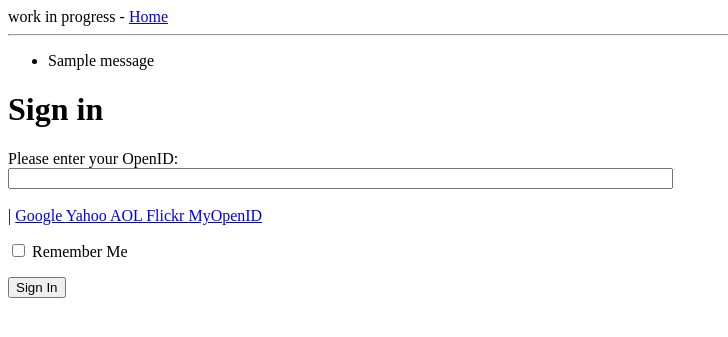
After one commit to surtle/flaskTest, a Flask app: page /login in a window 1280 px wide. The commit adds this page. Shown: the top 337 px of the page, without its empty margins (0-728 px from the left). Run offline with Flask 2, Linux system fonts and the light colour scheme; one stand-in notice (Sample message) is shown.

Commit message:
added login element

```diff
--- a/app/__init__.py
+++ b/app/__init__.py
@@ -1,4 +1,6 @@
 from flask import Flask
 
 app = Flask(__name__)
+app.config.from_object('config')
+
 from app import views
--- /dev/null
+++ b/app/forms.py
@@ -0,0 +1,7 @@
+from flask_wtf import Form
+from wtforms import StringField, BooleanField
+from wtforms.validators import DataRequired
+
+class LoginForm(Form):
+  openid = StringField('openid', validators=[DataRequired()])
+  remember_me = BooleanField('remember_me', default=False)
--- a/app/templates/base.html
+++ b/app/templates/base.html
@@ -1,14 +1,31 @@
 <html>
   <head>
+
     {% if title %}
     <title>{{ title }} - work in progress</title>
     {% else %}
     <title>Welcome!</title>
     {% endif %}
+
   </head>
   <body>
+
     <div>work in progress - <a href="/index">Home</a></div>
     <hr>
+
+    <!-- flash messages for debug purposes -->
+    {% with messages = get_flashed_messages() %}
+      {% if messages %}
+        <ul>
+        {% for message in messages %}
+          <li>{{ message }}</li>
+        {% endfor %}
+        </ul>
+      {% endif %}
+    {% endwith %}
+
+    <!-- main content -->
     {% block content %}{% endblock %}
+
   </body>
 </html>
--- /dev/null
+++ b/app/templates/login.html
@@ -0,0 +1,39 @@
+<!-- extends from base layout -->
+{% extends "base.html" %}
+
+{% block content %}
+
+  <h1>Sign in</h1>
+
+  <form action="" method="post" name="login">
+
+    {{ form.hidden_tag() }}
+
+    <p>
+      <!-- prompts for username -->
+      Please enter your OpenID:<br>
+      {{ form.openid(size=80) }}<br>
+
+      <!-- handles error messages for invalid entries -->
+      {% for error in form.openid.errors %}
+        <span style="color: red;">[{{error}}]</span>
+      {% endfor %}<br>
+
+      <!-- links to all providers -->
+      |{% for pr in providers %}
+         <a href="javascript:set_openid('{{ pr.url }}', '{{ pr.name }}');">
+           {{ pr.name }}
+         </a>
+       {% endfor %}
+
+    </p>
+
+    <!-- Remember Me option -->
+    <p>{{ form.remember_me }} Remember Me</p>
+
+    <!-- Sign in button -->
+    <p><input type="submit" value="Sign In"></p>
+
+  </form>
+
+{% endblock %}
--- a/app/views.py
+++ b/app/views.py
@@ -1,6 +1,10 @@
-from flask import render_template
+from flask import render_template, flash, redirect
 from app import app
+from .forms import LoginForm
 
+#====================================================================
+# Function returns the html template for the home page
+#====================================================================
 @app.route('/')
 @app.route('/index')
 def index():
@@ -15,4 +19,21 @@ def index():
             'body': 'The Avengers movie was so cool!'
           }
         ]
-	return render_template('index.html', user=user, posts=posts)
+	return render_template('index.html',
+                         user=user,
+                         posts=posts)
+
+#====================================================================
+# Function returns the html template for the login page
+#====================================================================
+@app.route('/login', methods=['GET', 'POST'])
+def login():
+  form = LoginForm()
+  if form.validate_on_submit():
+      flash('Login requested for OpenID="%s", remember_me=%s' %
+            (form.openid.data, str(form.remember_me.data)))
+      return redirect('/index')
+  return render_template('login.html',
+                         title='Sign In',
+                         form=form,
+                         providers=app.config['OPENID_PROVIDERS'])
```
Also changed, not shown: app/templates/index.html (+6 -1 lines), config.py (added, +9 -0 lines), 3 other files.
